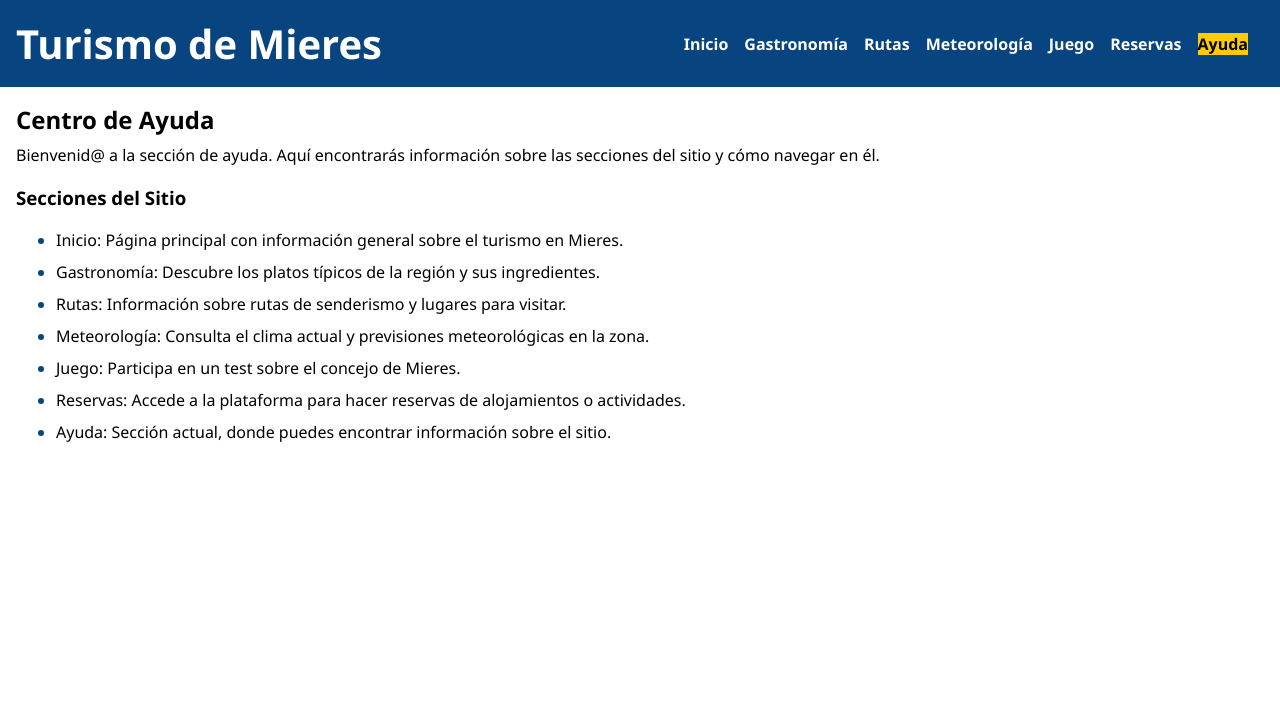
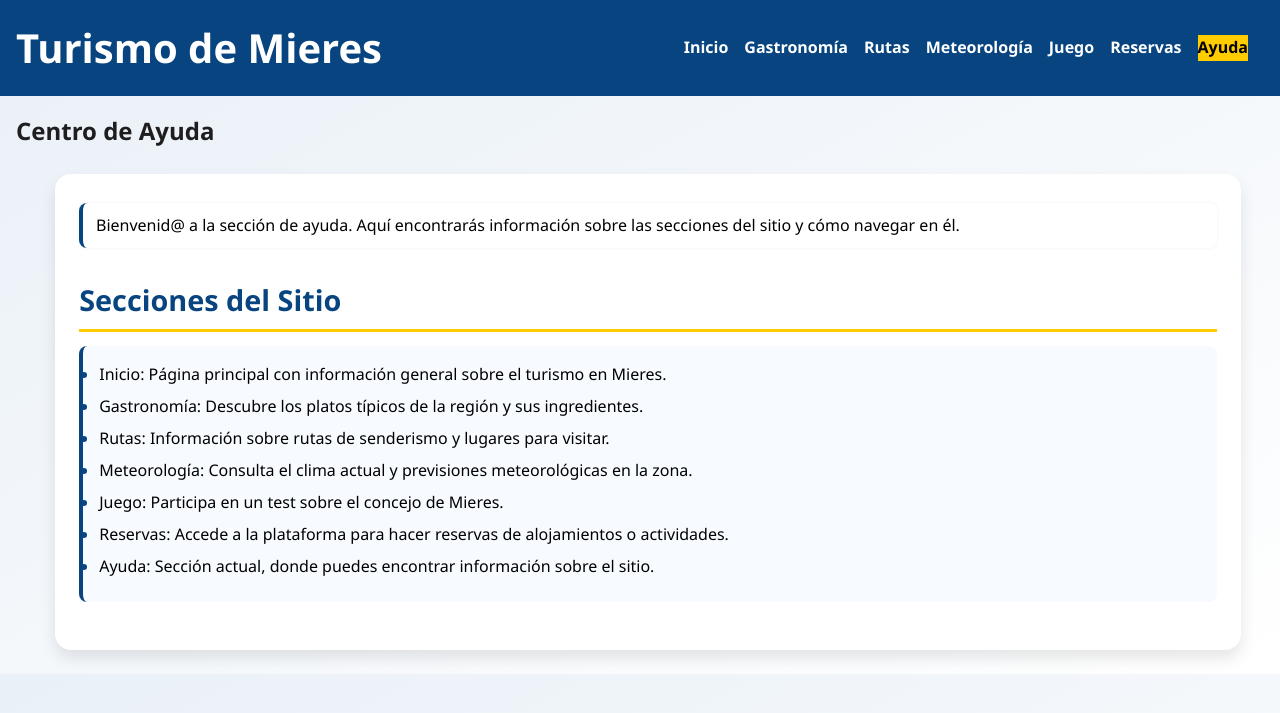
Before and after one commit to adrianaherreroglez/sew, a PHP site: page /ayuda.html in a window 1280 px wide. Shown: the top 713 px of the page. Run offline with PHP 8.4, Linux system fonts and the light colour scheme.

Commit message:
apartado rutas estilo correcto

```diff
--- a/estilo/estilo.css
+++ b/estilo/estilo.css
@@ -276,12 +276,17 @@ section:nth-of-type(2) article section footer a:hover {
 }
 
 figure {
-    display: inline-block;
-    margin: 0.5em 1em;
-    text-align: center;
-    font-size: 0.9rem;
-    color: #555;
+  width: 90%;
+  max-width: 50em;  /* 50em son aprox. 800px si el font-size raíz es 16px */
+  margin: 0 auto;
 }
+
+figure svg {
+  width: 100%;
+  height: auto;
+  display: block;
+}
+
 
 figure img {
     width: 4rem; /* tamaño relativo, aprox 64px si la raíz es 16px */
@@ -294,8 +299,139 @@ label {
   font-weight:bold;
 }
 
+
+/* Especificidad: 0-0-1 (selector de etiqueta) */
+/* Estilo global del body */
+body {
+  background: linear-gradient(to bottom right, #e9f0f7, #ffffff);
+  font-family: 'Segoe UI', Tahoma, Geneva, Verdana, sans-serif;
+  color: #1e1e1e;
+  line-height: 1.6;
+  margin: 0;
+  padding: 0;
+  font-size: 100%; /* base para rem */
+}
+
+/* Especificidad: 0-0-1 */
+/* Titulares principales */
+h3 {
+  font-size: 1.8rem;
+  color: #074480;
+  margin-bottom: 0.5em;
+  border-bottom: 0.125em solid #ffcc00;
+  padding-bottom: 0.2em;
+}
+
+/* Especificidad: 0-0-1 */
+/* Titulares secundarios */
+h4 {
+  font-size: 1.4rem;
+  color: #0c5bab;
+  margin-top: 1.5em;
+  margin-bottom: 0.5em;
+  text-decoration: underline;
+}
+
+/* Especificidad: 0-0-1 */
+/* Subtítulos o encabezados menores */
+h5 {
+  font-size: 1.2rem;
+  color: #333333;
+  margin-bottom: 0.5em;
+}
+
+/* Especificidad: 0-0-1 */
+/* Estilo de párrafos descriptivos */
+p {
+  background-color: #ffffff;
+  margin: 0.3em 0;
+  padding: 0.6em 0.8em;
+  border-left: 0.25em solid #074480;
+  border-radius: 0.5em;
+  box-shadow: 0 0 0.25em rgba(0, 0, 0, 0.05);
+}
+
+/* Especificidad: 0-0-1 */
+/* Etiquetas informativas */
+label {
+  font-weight: bold;
+  color: #0c5bab;
+  display: inline-block;
+  margin-bottom: 0.2em;
+}
+
+/* Especificidad: 0-0-1 */
+/* Imágenes dentro del contenido */
+img {
+  display: block;
+  max-width: 90%;
+  height: auto;
+  border-radius: 0.5em;
+  margin: 1em auto;
+  box-shadow: 0 0 0.625em rgba(0, 0, 0, 0.1);
+}
+
+/* Especificidad: 0-0-1 */
+/* Estilo de enlaces */
+a {
+  color: #0066cc;
+  text-decoration: none;
+  font-weight: bold;
+}
+
+/* Especificidad: 0-0-1 + pseudo-clase = 0-1-1 */
+a:hover {
+  text-decoration: underline;
+  background-color: #0c5bab;
+  text-decoration: none;
+}
+
+/* Especificidad: 0-0-1 */
+/* Listas sin clases */
+ul {
+  padding-left: 1.5em;
+  margin: 0.5em 0 1.5em 0;
+  background-color: #f7faff;
+  border-left: 0.25em solid #074480;
+  padding: 1em;
+  border-radius: 0.5em;
+}
+
+/* Especificidad: 0-0-2 (pseudo-elemento de etiqueta) */
+/* Marcadores de lista */
+li::marker {
+  color: #074480;
+}
+
+/* Especificidad: 0-0-2 */
+/* Secciones principales (ej. rutas) */
+main > section {
+  background-color: #ffffff;
+  margin: 1.5em auto;
+  padding: 1.5em;
+  max-width: 90%;
+  width: 100%;
+  border-radius: 1em;
+  box-shadow: 0 0.5em 1em rgba(0, 0, 0, 0.1);
+}
+
+
+/* Especificidad: 0-0-3 */
+/* Secciones internas anidadas (hitos dentro de rutas) */
+main > section > section {
+  background-color: #f4f7fb;
+  border-left: 0.25em solid #0c5bab;
+  padding: 1em;
+  margin: 1em 0;
+  border-radius: 0.75em;
+}
+
+/* Especificidad: 0-0-1 + atributo = 0-1-1 */
+/* Estilo específico para secciones de mapa */
 section[data-map="true"] {
-  height: 70vh;
-  width: 70vh;
-  margin-top: 1em;
+  height: 60vh;
+  width: 100%;
+  margin-top: 2em;
+  border-radius: 1em;
+  box-shadow: 0 0 0.75em rgba(0, 0, 0, 0.15);
 }
```
Also changed, not shown: js/rutas.js (+48 -12 lines), xml/altimetria1.svg, xml/altimetria2.svg, xml/altimetria3.svg, 1 other file.
